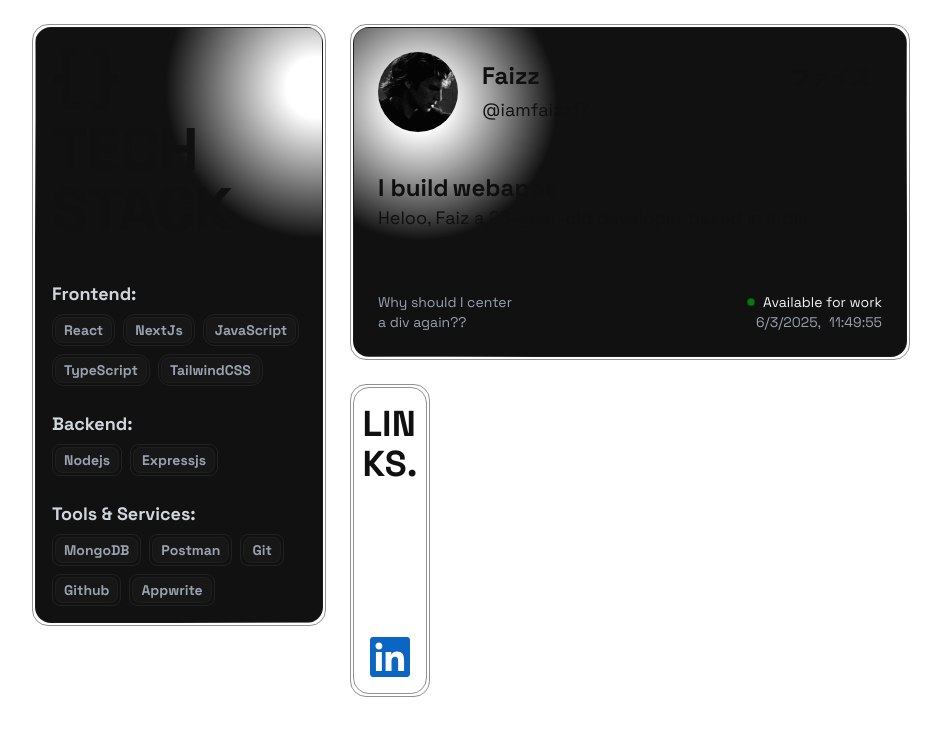
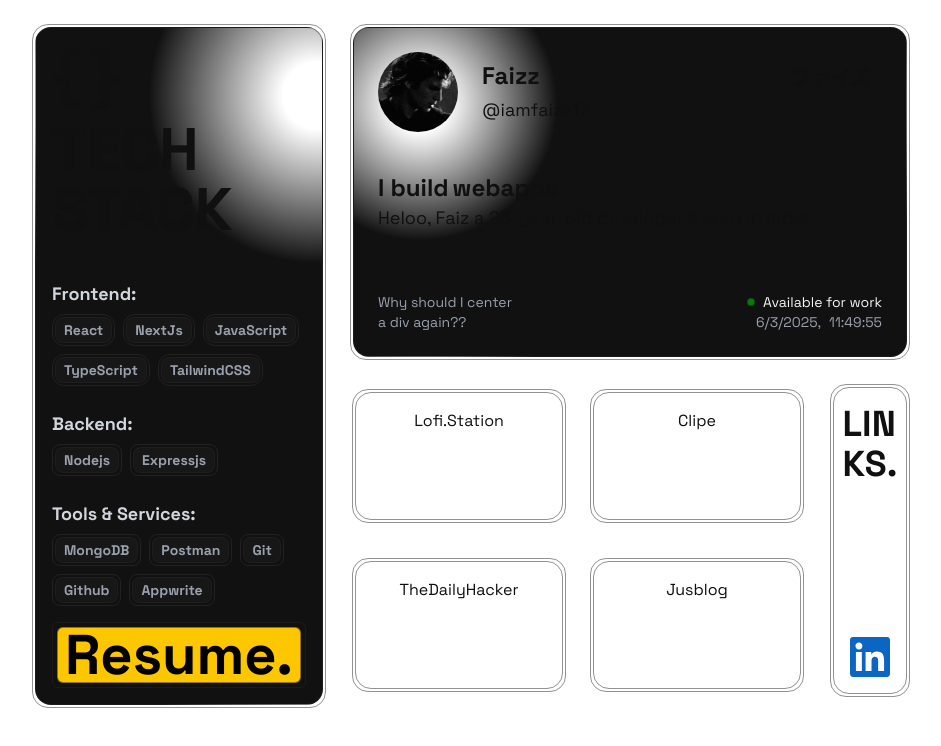
Before and after one commit to faizshaikh17/bento, a Next.js app: page / in a window 1280 px wide. Shown: the top 746 px of the page, without its empty margins (169-1110 px from the left). Built offline with nearby package versions, Linux system fonts and the light colour scheme.

Commit message:
close to complete

```diff
--- a/app/page.tsx
+++ b/app/page.tsx
@@ -1,13 +1,18 @@
 import HeroWrapper from './ui/components/HeroWrapper'
 import SkillsWrapper from './ui/components/SkillsWrapper'
 import LinksWrapper from './ui/components/LinksWrapper'
+import ProjectsWrapper from './ui/components/ProjectsWrapper'
+
 export default function Home() {
   return (
     <div className="flex justify-center gap-6 p-6">
       <SkillsWrapper />
       <div className='flex flex-col gap-6'>
         <HeroWrapper />
-        <LinksWrapper />
+        <div className='flex justify-between gap-6 w-[35rem]'>
+          <ProjectsWrapper />
+          <LinksWrapper />
+        </div>
       </div>
     </div>
   )
--- /dev/null
+++ b/app/ui/components/Projects.jsx
@@ -0,0 +1,85 @@
+import { motion, useAnimation } from 'framer-motion'
+
+export default function Projects() {
+    const controls = useAnimation()
+
+    const projectDetails = [
+        {
+            name: 'Lofi.Station',
+            live: 'https://lofistation.vercel.app/',
+            github: 'https://github.com/faizshaikh17/LoFi.Station',
+            technologies: ['React', 'Javascript', 'Redux', 'Tailwind CSS', 'Grok Ai'],
+            image: '/images/Lofi.Station.png',
+            description: 'Lofi Station is your 24/7 cozy companion, a soothing online lofi radio web application crafted with love.'
+        },
+        {
+            name: 'Clipe',
+            live: 'https://clipe.vercel.app/',
+            github: 'https://github.com/faizshaikh17/clip',
+            technologies: ['React', 'Javascript', 'Tailwind CSS', 'Grok Ai'],
+            image: '/images/Clip.png',
+            description: `Clipe. is your go-to tool for turning code into share-worthy art. It transforms your code snippets into beautifully styled visuals with gradient backgrounds and multiple UI themes — perfect for social media, blogs, or developer portfolios.
+
+            With a slick, responsive interface and vibrant customization options, Clipe. makes it easy to showcase your code in style. Plus, with the built-in export button, you can instantly download your snippet as a high-quality PNG image.`
+        },
+        {
+            name: 'TheDailyHacker',
+            live: 'https://thedailyhacker.vercel.app/',
+            github: 'https://github.com/faizshaikh17/thedailyhacker',
+            technologies: ['React', 'Javascript', 'Tailwind CSS', 'Grok Ai'],
+            image: '/images/TheDailyHacker.png',
+            description: 'TheDailyHacker is a sleek and intuitive UI reimagination of Hacker News, designed to immerse users in the dynamic world of technology. It curates and showcases a diverse array of stories, discussions, and insights, delving deep into the latest trends, innovations, and ideas shaping the tech landscape. With a user-friendly interface, TheDailyHacker delivers a seamless and engaging experience for tech enthusiasts, developers, and curious minds alike.'
+        },
+        {
+            name: 'Jusblog',
+            live: 'https://jusblog.vercel.app/',
+            github: 'https://github.com/faizshaikh17/Jusblog',
+            technologies: ['React', 'Javascript', 'Redux', 'Tailwind CSS', 'Grok Ai', 'Appwrite'],
+            image: '/images/Jusblog.png',
+            description: 'Jusblog is a minimalist and distraction-free blog platform designed for developers, writers, and anyone looking to share their thoughts and ideas with the world. Leveraging Markdown (via a rich text editor) for content creation, Jusblog offers a clean, easy-to-use interface perfect for personal blogs, technical documentation, or simply sharing your perspectives.'
+        },
+        // {
+        //     name: 'Contact Template',
+        //     live: 'https://contactpagetemplate.vercel.app/',
+        //     github: 'https://github.com/faizshaikh17/pages',
+        //     technologies: ['React', 'Typescript', 'Tailwind CSS'],
+        //     image: '/images/contacttemplate.png',
+        //     description: 'Simple template landing page for contact section of an MVP.'
+        // },
+
+    ]
+
+
+    return (
+        <>
+            <div className='flex flex-wrap justify-center items-center gap-6'>
+
+                {
+                    projectDetails.map(item => (
+                        <motion.div
+                            key={item.name}
+                            drag
+                            dragElastic={1}
+                            onMouseUpCapture={() => {
+                                controls.start({
+                                    x: 0,
+                                    y: 0,
+                                    transition: { type: 'spring', stiffness: 100, damping: 50 }
+                                })
+                            }}
+                            animate={controls}
+                            className="flex border h-fit  border-neutral-800/50 z-0 rounded-2xl flex-col p-0.5 cursor-grab"
+                            style={{ touchAction: 'none' }}>
+                            <div className="border flex h-[8rem] w-[13rem]  flex-col gap-6 items-center p-4 border-neutral-800/50 z-1 rounded-2xl ">
+                                {item.name}
+                            </div>
+                        </motion.div>
+
+                    ))
+                }
+            </div>
+
+        </>
+
+    )
+}
--- /dev/null
+++ b/app/ui/components/ProjectsWrapper.tsx
@@ -0,0 +1,9 @@
+'use client'
+
+import dynamic from 'next/dynamic'
+
+const Projects = dynamic(() => import('./Projects'), { ssr: false })
+
+export default function HeroWrapper() {
+    return <Projects />
+}
--- a/app/ui/components/Skills.tsx
+++ b/app/ui/components/Skills.tsx
@@ -98,7 +98,15 @@ export default function Skills() {
                         </div>
                     </div>
                 </div>
-
+                <a href="https://drive.google.com/file/d/1EvzkKkQJnW7rtqYBEhTd7V3MIRupmYVv/view?usp=sharing" target="_blank" rel="noopener noreferrer">
+                    <div
+                        className="flex border h-fit  border-neutral-800/50 z-0 rounded-md flex-col p-1 cursor-grab"
+                        style={{ touchAction: 'none' }}>
+                        <div className="border flex text-[3.5rem] h-14 justify-center text-black  font-bold bg-yellow-400 items-center border-neutral-800/50 z-1 rounded-md ">
+                            <p>Resume.</p>
+                        </div>
+                    </div>
+                </a>
             </div>
         </motion.div >
     )
```
